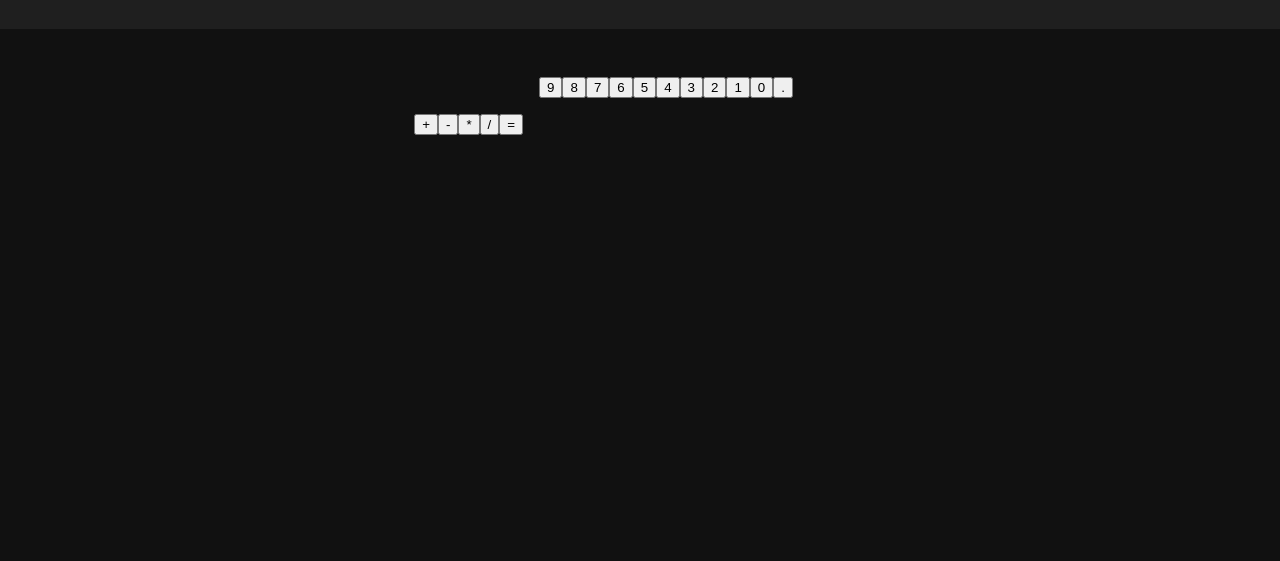
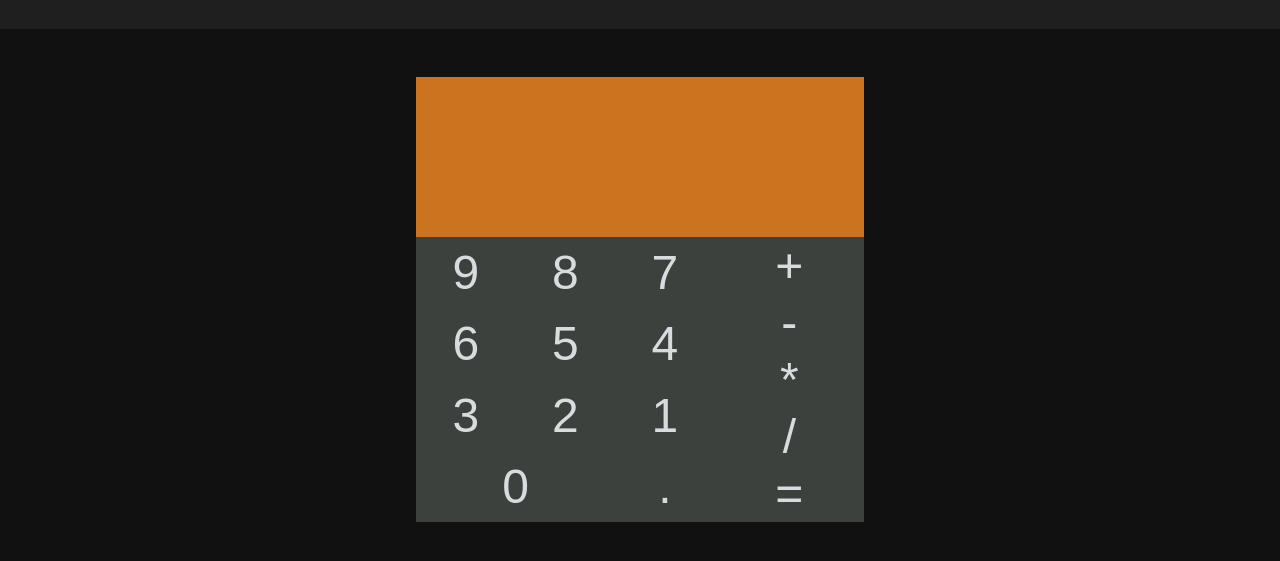
Before and after one commit to PinsonJulien/odin-calculator, a plain HTML site: page index.html in a window 1280 px wide. Shown: the part 93-654 px from the top of the page. Drawn offline with Linux system fonts and the light colour scheme.

Commit message:
Styling the page

```diff
--- a/css/main.css
+++ b/css/main.css
@@ -7,7 +7,6 @@ body {
   flex-direction: column;
   background-color: #111111;
   color: #E2E2E2;
-  overflow: hidden;
 }
 
 /**********/
@@ -31,12 +30,67 @@ body {
 /********/
 
 main {
-  width: auto;
+  width: 50%;
   height: auto;
   display: grid;
-  grid-template-columns: 1fr 3fr;
-  gap: 1em;
   padding: 1em;
   padding-top: 3em;
   margin: 0 auto 0 auto;
+  grid-template-columns: 1fr 1fr 1fr;
+  grid-template-rows: auto;
+  grid-template-areas:
+    "display display display"
+    "numpad numpad operation"
+    "numpad numpad operation";
 }
+
+@media only screen and (max-width: 768px) {
+  main {
+    width: 75%;
+  }
+}
+
+@media only screen and (min-width:  992px) {
+  main {
+    width: 35%;
+  }
+}
+
+#display {
+  grid-area: display;
+  background-color: rgb(203, 115, 31);
+  display: flex;
+  flex-direction: column;
+}
+
+#display > p {
+  margin: 0;
+  min-height: 1.5em;
+  font-size: 2em;
+  text-align: end;
+  padding: 0.5em;
+}
+
+#num-pad {
+  grid-area: numpad;
+  display: grid;
+  grid-template-columns: 1fr 1fr 1fr;
+}
+
+#operation-pad {
+  grid-area: operation;
+  display: grid;
+  grid-template-columns: 1fr;
+}
+
+.col-span-2 {
+  grid-column: span 2;
+}
+
+button {
+  background-color: rgb(60, 65, 62);
+  color: rgb(215, 221, 222);
+  font-size: 3em;
+  border-style: none;
+  cursor:pointer;
+}
--- a/js/calculator.js
+++ b/js/calculator.js
@@ -41,6 +41,8 @@ export default class Calculator {
       btn.addEventListener("click", () => this.addNumber(btn.textContent));
 
       this.numPad.append(btn);
+
+      if ( i === 0) btn.classList.add('col-span-2');
     }
 
     const point = document.createElement("button");
```
